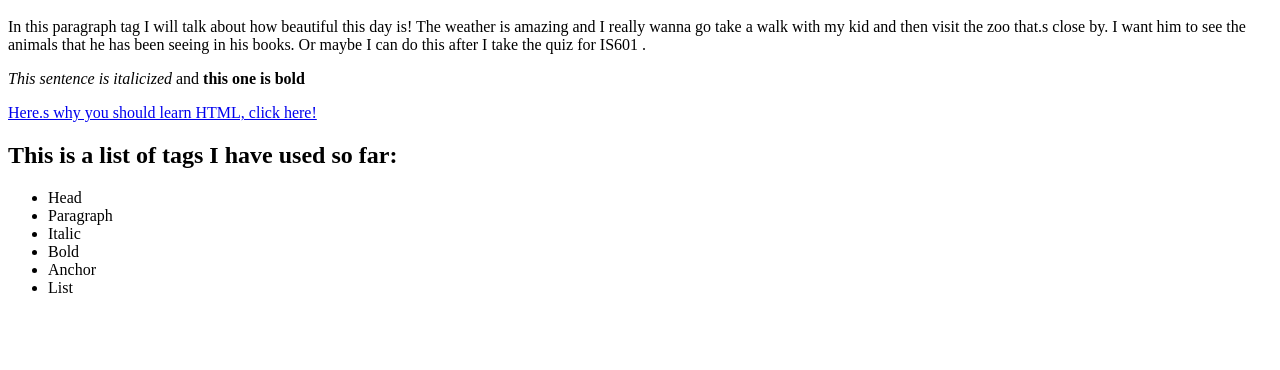
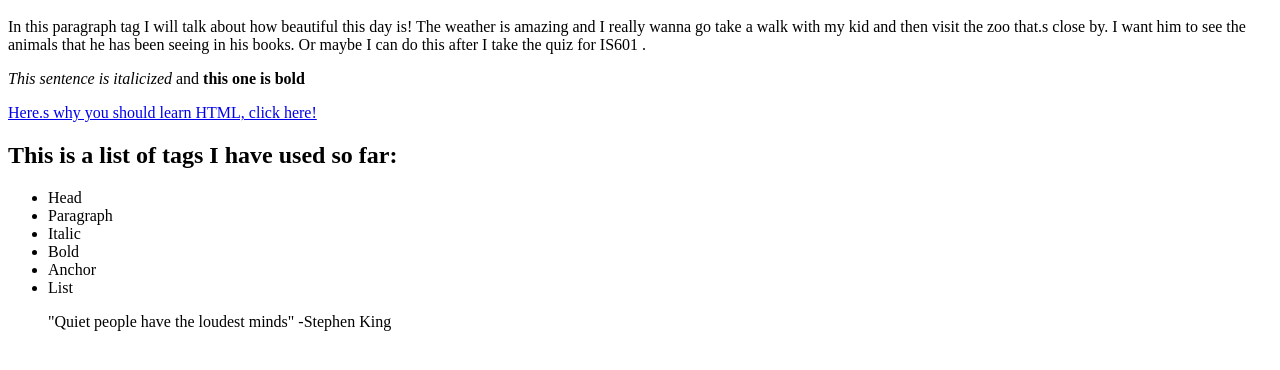
Before and after one commit to mashaelym/homework2, a plain HTML site: page index.html in a window 1280 px wide. Shown: the part 48-418 px from the top of the page. Drawn offline with Linux system fonts and the light colour scheme.

Commit message:
adding a quote

```diff
--- a/index.html
+++ b/index.html
@@ -25,6 +25,7 @@ learn HTML, click here! </a> </p>
 <li>List</li>
 </ul>
 
+<blockquote> "Quiet people have the loudest minds" -Stephen King </blockquote>
 
 
 </html>
```
